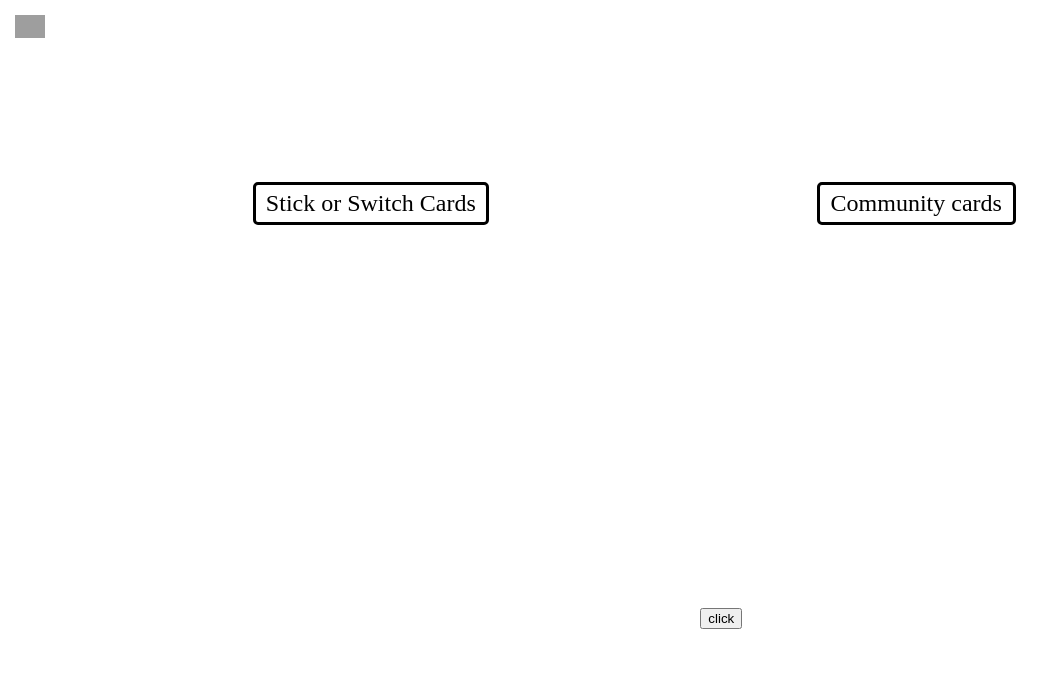
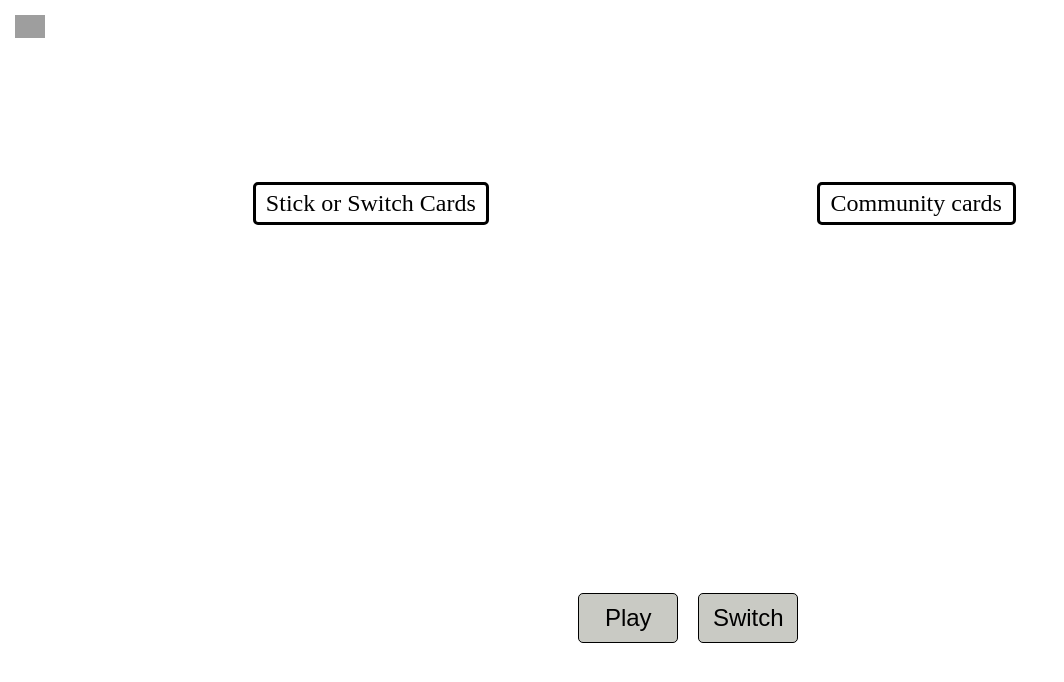
Before and after one commit to marceca/texasSolitaire, a React app: page / in a window 1280 px wide. Shown: the whole page, without its empty margins (0-1064 px from the left). Built offline with nearby package versions, Linux system fonts and the light colour scheme; grey boxes are pictures that could not be loaded.

Commit message:
added more styles, added switch button

```diff
--- a/client/assets/sass/main.scss
+++ b/client/assets/sass/main.scss
@@ -55,6 +55,16 @@
     margin: 0 auto;
     align-items: center;
     min-height: 80px;
+    .button {
+      background: #C9CAC4;
+      height: 50px;
+      width: 100px;
+      border: 1px solid black;
+      border-radius: 5px;
+      font-size: 1.5em;
+      outline: none;
+      margin: 0 10px;
+    }
   }
   .settings-icon {
     position: absolute;
--- a/client/components/App.js
+++ b/client/components/App.js
@@ -104,8 +104,9 @@ class App extends Component {
             <img className="card-image" src={this.playerCardOne()} />
             <img className="card-image" src={this.playerCardTwo()} />
           </div>
-          <div>
-            <button id="game-button" onClick={(e) => this.deal(e,this.props)} >click</button>
+          <div className="stick-switch-buttons">
+            <button className="button" id="game-button" onClick={(e) => this.deal(e,this.props)} >Play</button>
+            <button className="button">Switch</button>
           </div>
         </div>
       </div>
```
Also changed, not shown: 1 other file.
